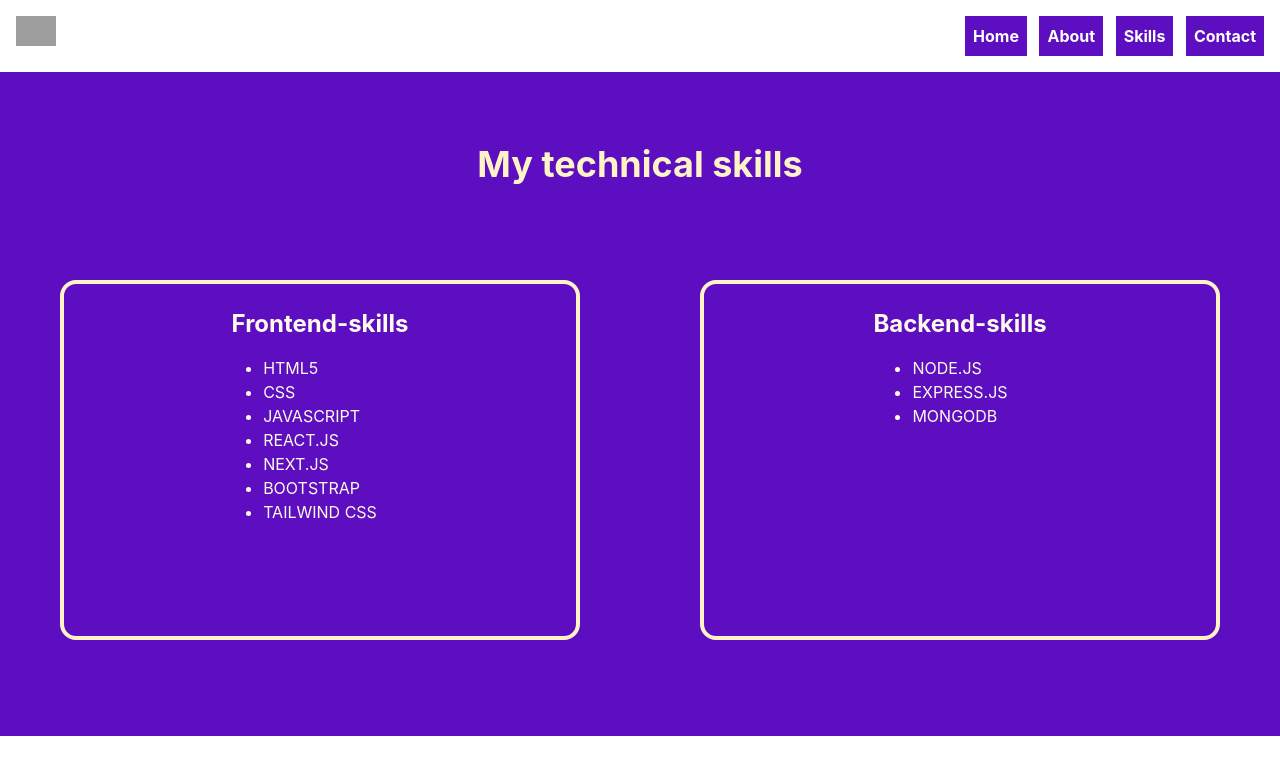
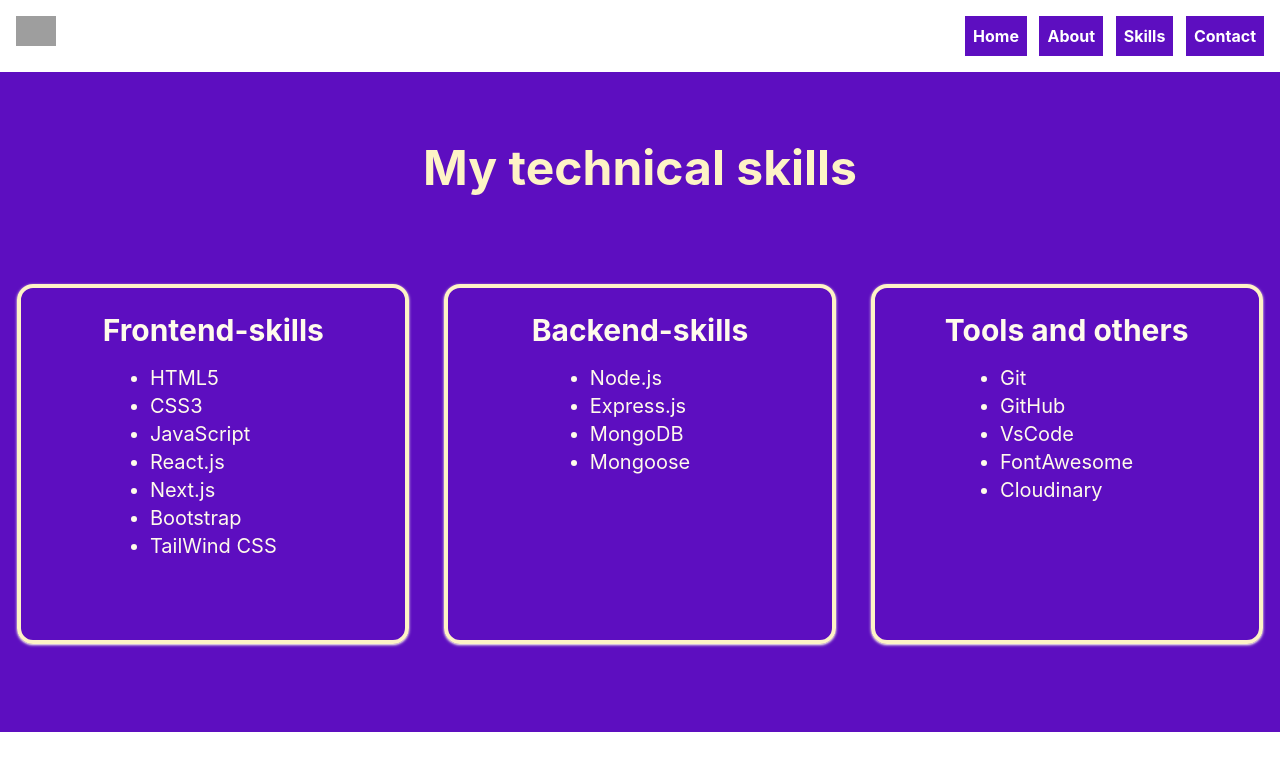
Before and after one commit to Sadwalps/nextjs-demo, a Next.js app: page /skills in a window 1280 px wide. Shown: the top 774 px of the page. Built offline with nearby package versions, Linux system fonts and the light colour scheme; grey boxes are pictures that could not be loaded.

Commit message:
skills page modified

```diff
--- a/app/skills/page.tsx
+++ b/app/skills/page.tsx
@@ -14,26 +14,41 @@ export default function Skills() {
           <Link href={'/contact'}> <button className="bg-violet-800 text-white p-2 ms-2 font-bold hover:bg-pink-700 ">Contact</button></Link>
         </div>
       </div>
-      <h1 className="text-4xl font-bold text-amber-100 text-center bg-violet-800 pt-18">My technical skills</h1>
+      <h1 className="lg:text-5xl text-4xl font-bold text-amber-100 text-center bg-violet-800 lg:pt-18 pt-14 lg:pb-1 pb-4">My technical skills</h1>
 
-      <div className="min-h-138 bg-violet-800 grid lg:grid-cols-2 md:grid-cols-2 grid-cols-1">
+      <div className="min-h-134 bg-violet-800 grid lg:grid-cols-3 md:grid-cols-3 grid-cols-1">
+
+        {/* frontend skills main div */}
         <div className="flex justify-center items-center">
-          <div className="w-130 border-4 border-amber-100 p-2 m-2 flex items-center flex-col text-amber-50 rounded-2xl  lg:min-h-90 md:min-h-80"><h1 className="text-2xl font-bold pt-4">Frontend-skills</h1><ul className="list-disc">
+          <div className="w-98 border-4 border-amber-100 p-2 m-2 flex items-center flex-col text-amber-50 rounded-2xl  lg:min-h-90 md:min-h-80 lg:pb-1 md:pb-1 pb-8 lg:text-xl text-md shadow-amber-50 shadow "><h1 className="lg:text-3xl text-2xl font-bold pt-4 ">Frontend-skills</h1><ul className="list-disc">
             <li className="pt-4">HTML5</li>
-            <li>CSS</li>
-            <li>JAVASCRIPT</li>
-            <li>REACT.JS</li>
-            <li>NEXT.JS</li>
-            <li>BOOTSTRAP</li>
-            <li>TAILWIND CSS</li>
+            <li>CSS3</li>
+            <li>JavaScript</li>
+            <li>React.js</li>
+            <li>Next.js</li>
+            <li>Bootstrap</li>
+            <li>TailWind CSS</li>
           </ul></div>
         </div>
-        <div className="flex justify-center items-center"> <div className="w-130 border-4 border-amber-100 p-2 m-2 flex items-center flex-col text-amber-50 rounded-2xl lg:min-h-90 md:min-h-80"><h1 className="text-2xl font-bold pt-4">Backend-skills</h1><ul className="list-disc">
-          <li className="pt-4">NODE.JS</li>
-          <li>EXPRESS.JS</li>
-          <li>MONGODB</li>
-        </ul></div></div>
 
+        {/* backend skills main div */}
+        <div className="flex justify-center items-center">
+          <div className="w-98 border-4 border-amber-100 p-2 m-2 flex items-center flex-col text-amber-50 rounded-2xl lg:min-h-90 md:min-h-80 lg:pb-1 md:pb-1 pb-8 lg:text-xl text-md shadow-amber-50 shadow"><h1 className="lg:text-3xl text-2xl font-bold pt-4">Backend-skills</h1><ul className="list-disc">
+            <li className="pt-4">Node.js</li>
+            <li>Express.js</li>
+            <li>MongoDB</li>
+            <li>Mongoose</li>
+          </ul></div></div>
+
+        {/* tools and others main div */}
+        <div className="flex justify-center items-center">
+          <div className="w-98 border-4 border-amber-100 p-2 m-2 flex items-center flex-col text-amber-50 rounded-2xl lg:min-h-90 md:min-h-80 lg:pb-1 md:pb-1 pb-8 lg:text-xl text-md shadow-amber-50 shadow"><h1 className="lg:text-3xl text-2xl font-bold pt-4">Tools and others</h1><ul className="list-disc">
+            <li className="pt-4">Git</li>
+            <li>GitHub</li>
+            <li>VsCode</li>
+            <li>FontAwesome</li>
+            <li>Cloudinary</li>
+          </ul></div></div>
 
       </div>
     </>
```
